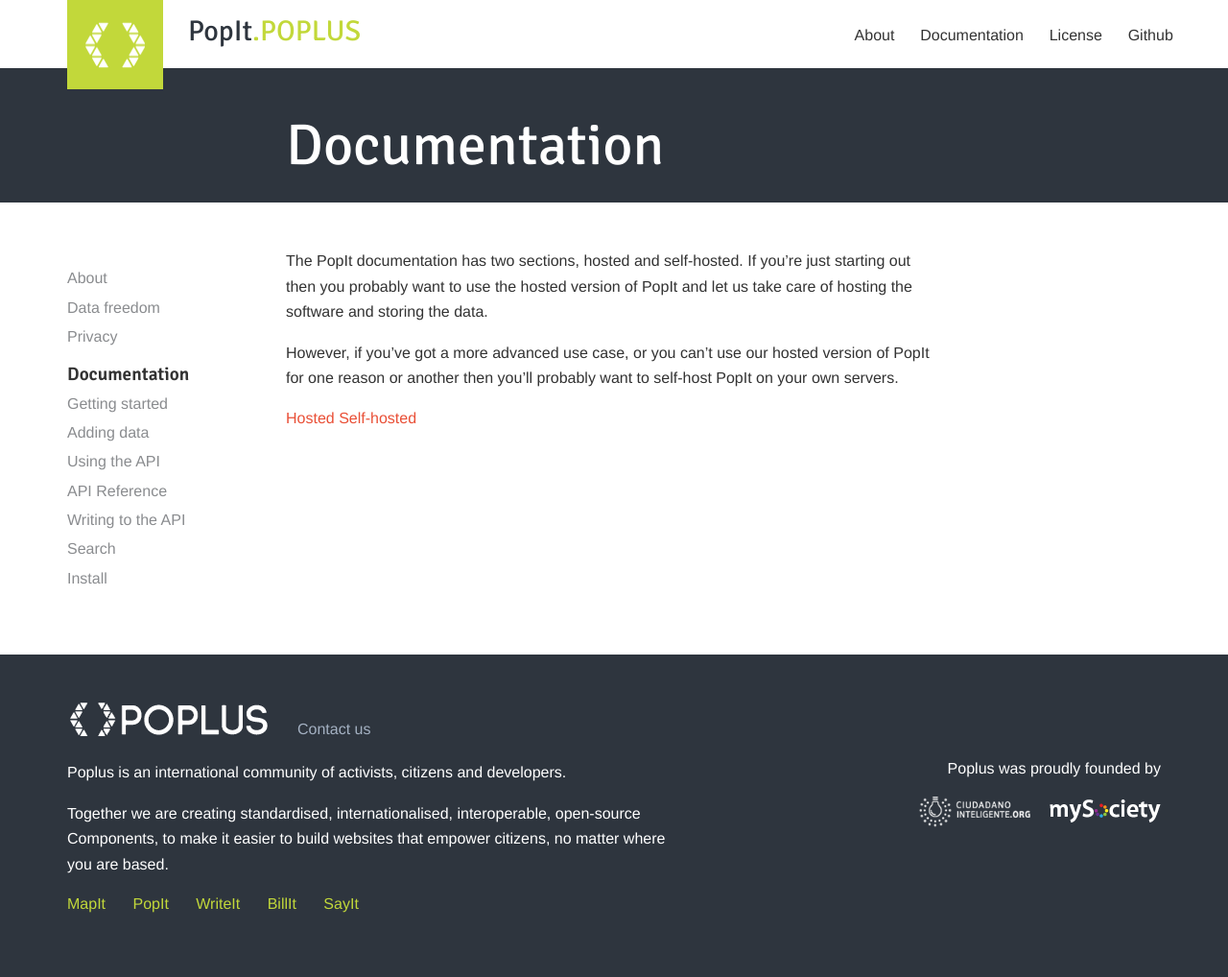
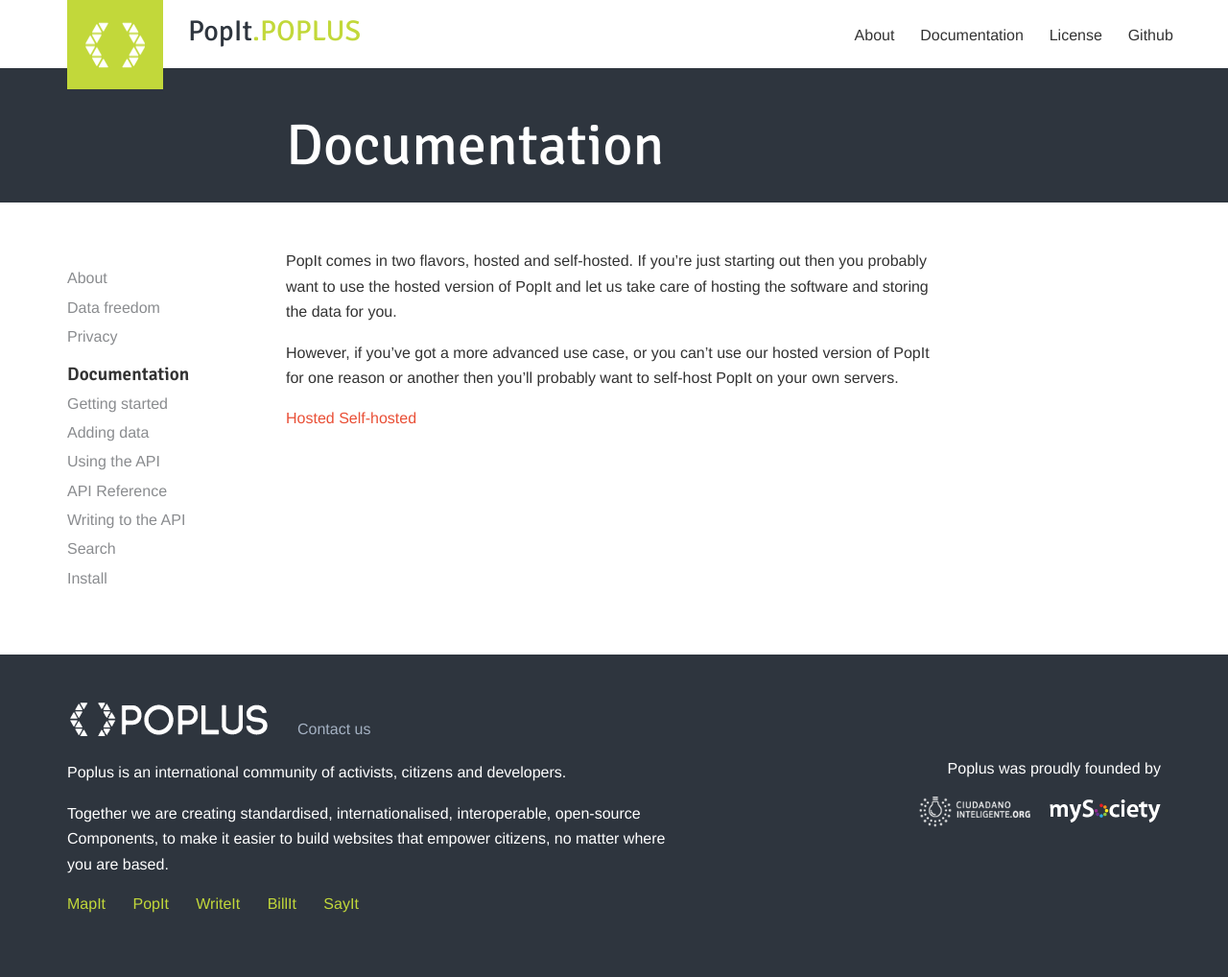
Before and after one commit to mysociety/popit.poplus.org, a Jekyll site: the page built from docs/index.md, in a window 1280 px wide. Shown: the whole page at 96% size. Built offline with Jekyll 4.4.1, drawn with Linux system fonts in a browser that asks for light colours.

Commit message:
Refer to popit directly rather than the documentation

```diff
--- a/docs/index.md
+++ b/docs/index.md
@@ -3,6 +3,6 @@
 title: Documentation
 ---
 
-The PopIt documentation has two sections, hosted and self-hosted. If you're just starting out then you probably want to use the hosted version of PopIt and let us take care of hosting the software and storing the data.
+PopIt comes in two flavors, hosted and self-hosted. If you're just starting out then you probably want to use the hosted version of PopIt and let us take care of hosting the software and storing the data for you.
 
 However, if you've got a more advanced use case, or you can't use our hosted version of PopIt for one reason or another then you'll probably want to self-host PopIt on your own servers.
```
